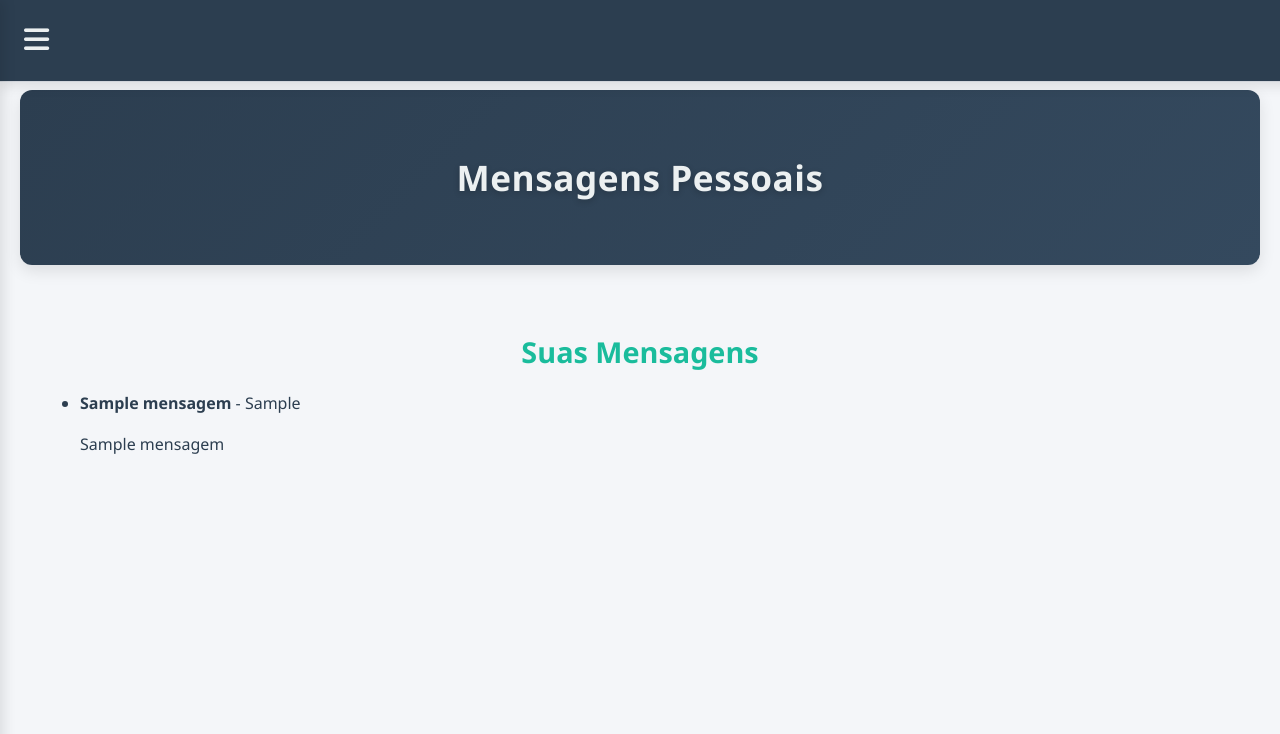
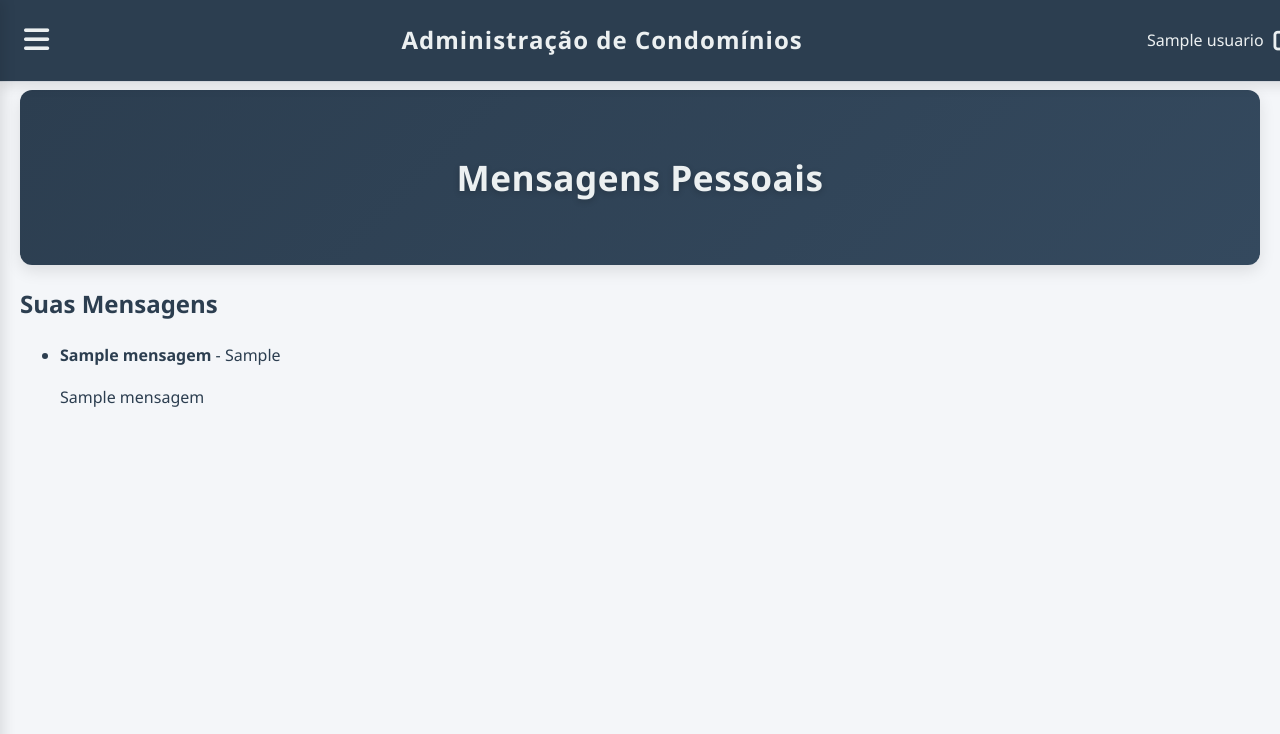
Before and after one commit to Sthsantos/AppCondominio, a Flask app: template templates/mensagens.html in a window 1280 px wide. Shown: the top 734 px of the page. Run offline with Flask 3, Linux system fonts and the light colour scheme; the template is opened without the code that fills it: most values are stand-ins (such as "Sample title", 1, 10 or a date in 2020).

Commit message:
Update mensagens.html

```diff
--- a/templates/mensagens.html
+++ b/templates/mensagens.html
@@ -3,28 +3,46 @@
 <head>
     <meta charset="UTF-8">
     <meta name="viewport" content="width=device-width, initial-scale=1.0">
-    <title>Mensagens - Painel de Administração de Condomínios</title>
+    <title>Mensagens - Administração de Condomínios</title>
     <link rel="stylesheet" href="{{ url_for('static', filename='style.css') }}">
     <link rel="stylesheet" href="https://cdnjs.cloudflare.com/ajax/libs/font-awesome/6.0.0-beta3/css/all.min.css">
-    <script src="{{ url_for('static', filename='script.js') }}" defer></script>
+    <script>
+        function toggleSidebar() {
+            const sidebar = document.querySelector('.sidebar');
+            sidebar.classList.toggle('open');
+        }
+    </script>
 </head>
 <body>
+    <!-- Cabeçalho Fixo -->
     <header>
         <div class="navbar">
             <button class="sidebar-toggle" onclick="toggleSidebar()">
                 <i class="fas fa-bars"></i>
             </button>
-            <div class="logo"></div>
+            <div class="logo">Administração de Condomínios</div>
+            <div class="user-info">
+                {% if usuario %}
+                    <span>{{ usuario['nome'] }}</span>
+                    <a href="{{ url_for('logout') }}" class="logout-icon"><i class="fas fa-sign-out-alt"></i></a>
+                {% endif %}
+            </div>
         </div>
     </header>
 
     <!-- Menu Lateral -->
     <nav class="sidebar">
         <ul>
+            <li><a href="{{ url_for('index') }}"><i class="fas fa-home"></i> Início</a></li>
             <li><a href="{{ url_for('perfil') }}"><i class="fas fa-user"></i> Perfil</a></li>
             <li><a href="{{ url_for('configuracoes') }}"><i class="fas fa-cog"></i> Configurações</a></li>
             <li><a href="{{ url_for('manutencao') }}"><i class="fas fa-wrench"></i> Manutenção</a></li>
             <li><a href="{{ url_for('pagamentos') }}"><i class="fas fa-money-bill-wave"></i> Pagamentos</a></li>
+            <li><a href="{{ url_for('correspondencias') }}"><i class="fas fa-envelope"></i> Correspondências</a></li>
+            <li><a href="{{ url_for('feedback') }}"><i class="fas fa-comments"></i> Feedback</a></li>
+            <li><a href="{{ url_for('moradores') }}"><i class="fas fa-users"></i> Moradores</a></li>
+            <li><a href="{{ url_for('forum') }}"><i class="fas fa-comment-dots"></i> Fórum</a></li>
+            <li><a href="{{ url_for('anuncios') }}"><i class="fas fa-bullhorn"></i> Anúncios</a></li>
             {% if session.get('tipo_usuario') == 'admin' %}
                 <li><a href="{{ url_for('comunicacao') }}"><i class="fas fa-bullhorn"></i> Comunicação</a></li>
                 <li><a href="{{ url_for('relatorios') }}"><i class="fas fa-chart-bar"></i> Relatórios</a></li>
@@ -36,16 +54,17 @@
         </ul>
     </nav>
 
-    <main>
+    <!-- Conteúdo Principal -->
+    <main class="mensagens-page">
         <section class="hero">
             <h1 class="animate-text">Mensagens Pessoais</h1>
         </section>
-
-        <section class="comunicados">
+        <div class="content">
+            <div class="mensagens-list-container">
                 <h2>Suas Mensagens</h2>
                 <div class="mensagens">
                     {% if mensagens|length > 0 %}
-                    <ul>
+                        <ul class="mensagens-list">
                             {% for mensagem in mensagens %}
                                 <li>
                                     <strong>{{ mensagem['titulo'] }}</strong> - {{ mensagem['data_envio'] }}<br>
@@ -61,10 +80,11 @@
                             {% endfor %}
                         </ul>
                     {% else %}
-                    <p>Nenhuma mensagem pessoal no momento.</p>
+                        <p class="no-data">Nenhuma mensagem pessoal no momento.</p>
                     {% endif %}
                 </div>
-        </section>
+            </div>
+        </div>
     </main>
 
     <!-- Barra Inferior -->
```
Lines whose indentation alone changed are shown as unchanged.
